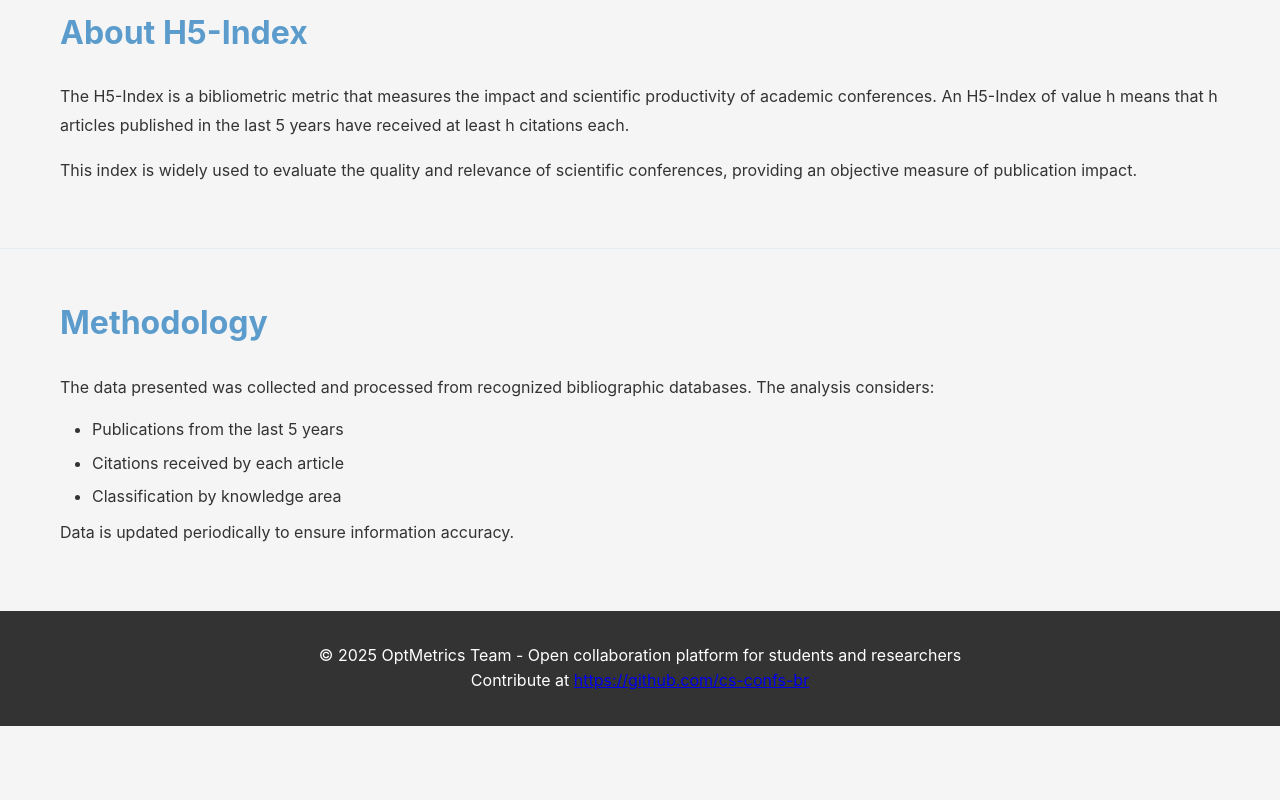
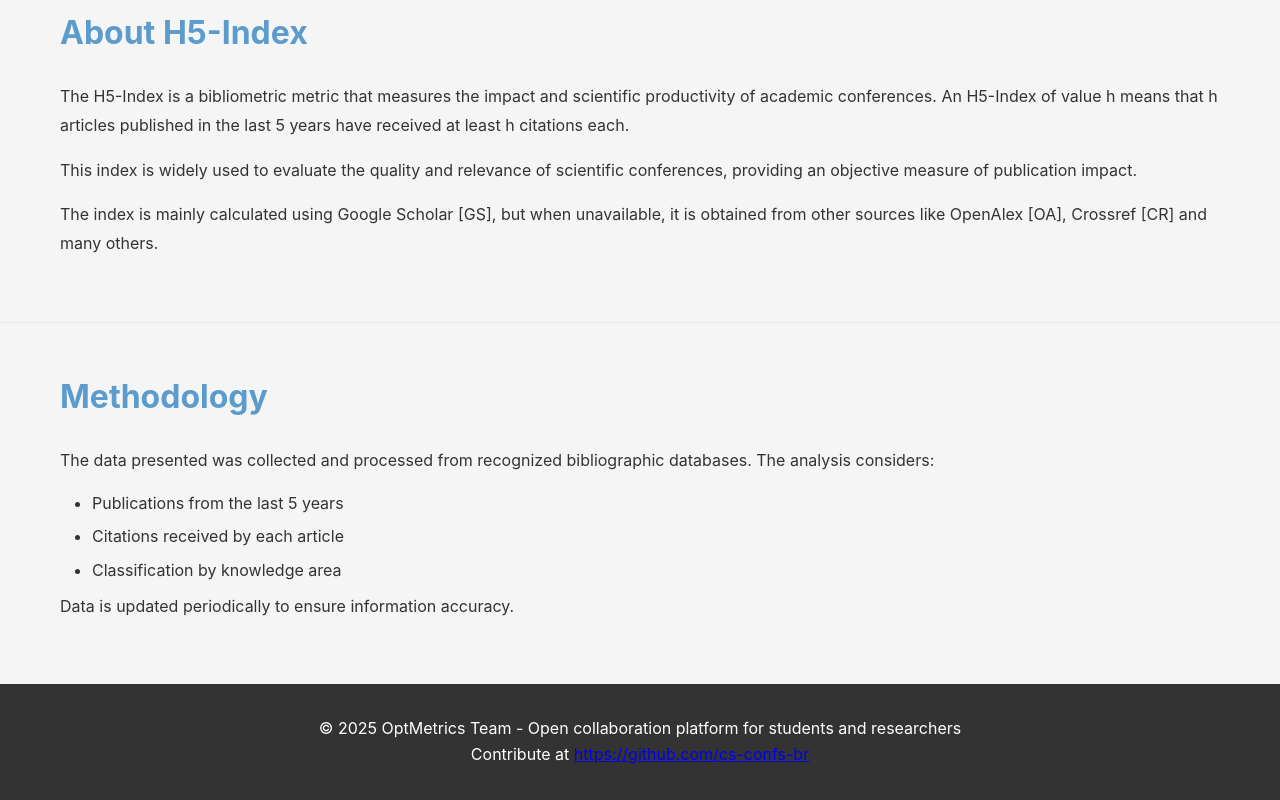
Before and after one commit to cs-confs-br/cs-confs-br.github.io, a plain HTML site: page index.html in a window 1280 px wide. Shown: the part 2515-3315 px from the top of the page. Before the commit the page ends 3241 px from the top, so only its background shows below. Drawn offline with nearby package versions, Linux system fonts and the light colour scheme.

Commit message:
info on h5 source

```diff
--- a/index.html
+++ b/index.html
@@ -130,6 +130,7 @@
                 <h2>About H5-Index</h2>
                 <p>The H5-Index is a bibliometric metric that measures the impact and scientific productivity of academic conferences. An H5-Index of value h means that h articles published in the last 5 years have received at least h citations each.</p>
                 <p>This index is widely used to evaluate the quality and relevance of scientific conferences, providing an objective measure of publication impact.</p>
+                <p>The index is mainly calculated using Google Scholar [GS], but when unavailable, it is obtained from other sources like OpenAlex [OA], Crossref [CR] and many others.</p>
             </div>
         </section>
 
```
